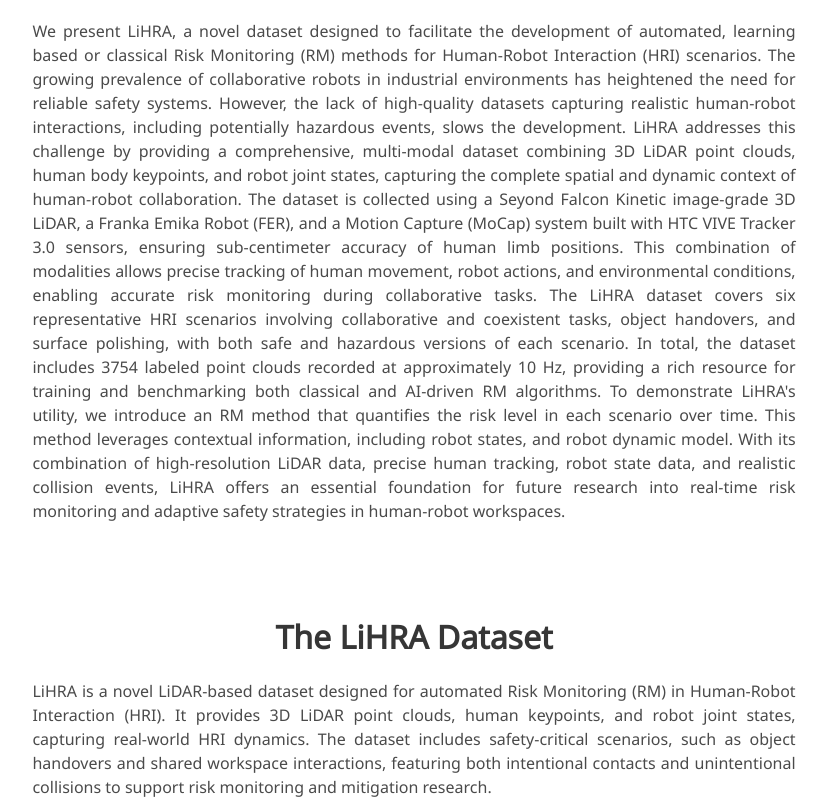
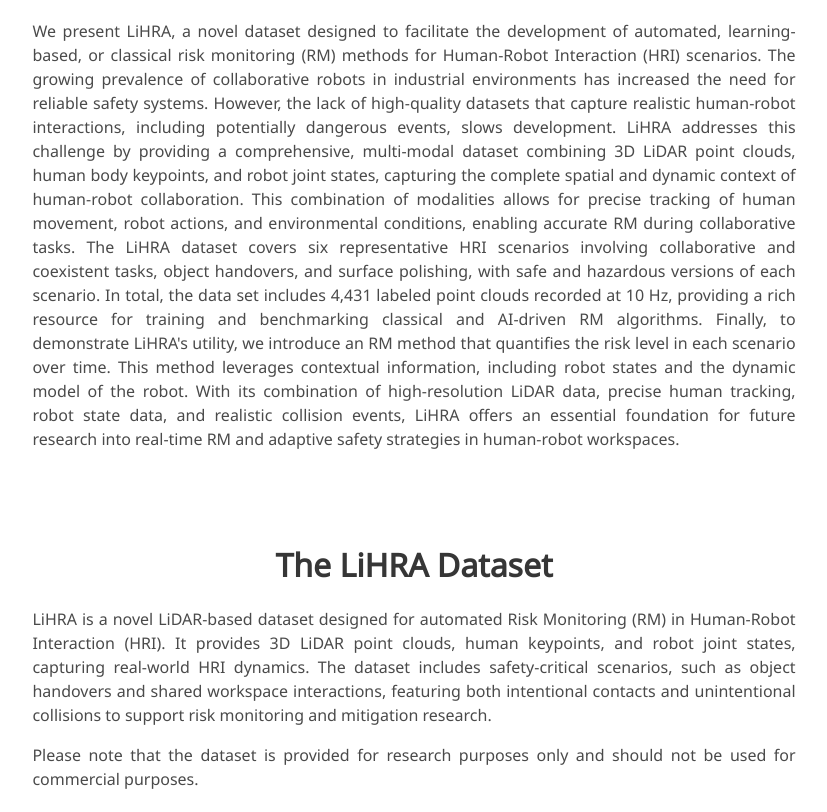
Before and after one commit to ProximityRobotics/LiHRA, a plain HTML site: page index.html in a window 1280 px wide. Shown: the part 452-1264 px from the top of the page, without its empty margins (226-1053 px from the left). Drawn offline with nearby package versions, Linux system fonts and the light colour scheme; some icons are missing; a web font is replaced by a local one.

Commit message:
Update Website

```diff
--- a/index.html
+++ b/index.html
@@ -113,11 +113,11 @@
         <h2 class="title is-3">Abstract</h2>
         <div class="content has-text-justified">
           <p>
-            We present LiHRA, a novel dataset designed to facilitate the development of automated, learning based or classical Risk Monitoring (RM) methods for Human-Robot Interaction (HRI) scenarios. The growing prevalence of collaborative robots in industrial environments has heightened the need for reliable safety systems. However, the lack of high-quality datasets capturing realistic human-robot interactions, including potentially hazardous events, slows the development. LiHRA addresses this challenge by providing a comprehensive, multi-modal dataset combining 3D LiDAR point clouds, human body keypoints, and robot joint states, capturing the complete spatial and dynamic context of human-robot collaboration.
-            The dataset is collected using a Seyond Falcon Kinetic image-grade 3D LiDAR, a Franka Emika Robot (FER), and a Motion Capture (MoCap) system built with HTC VIVE Tracker 3.0 sensors, ensuring sub-centimeter accuracy of human limb positions. This combination of modalities allows precise tracking of human movement, robot actions, and environmental conditions, enabling accurate risk monitoring during collaborative tasks.
-            The LiHRA dataset covers six representative HRI scenarios involving collaborative and coexistent tasks, object handovers, and surface polishing, with both safe and hazardous versions of each scenario. In total, the dataset includes 3754 labeled point clouds recorded at approximately 10 Hz, providing a rich resource for training and benchmarking both classical and AI-driven RM algorithms.
-            To demonstrate LiHRA's utility, we introduce an RM method that quantifies the risk level in each scenario over time. This method leverages contextual information, including robot states, and robot dynamic model.
-            With its combination of high-resolution LiDAR data, precise human tracking, robot state data, and realistic collision events, LiHRA offers an essential foundation for future research into real-time risk monitoring and adaptive safety strategies in human-robot workspaces.
+            We present LiHRA, a novel dataset designed to facilitate the development of automated, learning-based, or classical risk monitoring (RM) methods for Human-Robot Interaction (HRI) scenarios. The growing prevalence of collaborative robots in industrial environments has increased the need for reliable safety systems. However, the lack of high-quality datasets that capture realistic human-robot interactions, including potentially dangerous events, slows development. LiHRA addresses this challenge by providing a comprehensive, multi-modal dataset combining 3D LiDAR point clouds, human body keypoints, and robot joint states, capturing the complete spatial and dynamic context of human-robot collaboration.
+            This combination of modalities allows for precise tracking of human movement, robot actions, and environmental conditions, enabling accurate RM during collaborative tasks.
+            The LiHRA dataset covers six representative HRI scenarios involving collaborative and coexistent tasks, object handovers, and surface polishing, with safe and hazardous versions of each scenario. In total, the data set includes 4,431 labeled point clouds recorded at 10 Hz, providing a rich resource for training and benchmarking classical and AI-driven RM algorithms.
+            Finally, to demonstrate LiHRA's utility, we introduce an RM method that quantifies the risk level in each scenario over time. This method leverages contextual information, including robot states and the dynamic model of the robot.
+            With its combination of high-resolution LiDAR data, precise human tracking, robot state data, and realistic collision events, LiHRA offers an essential foundation for future research into real-time RM and adaptive safety strategies in human-robot workspaces.
           </p>
         </div>
       </div>
@@ -149,7 +149,7 @@
                     LiHRA is a novel LiDAR-based dataset designed for automated Risk Monitoring (RM) in Human-Robot Interaction (HRI). It provides 3D LiDAR point clouds, human keypoints, and robot joint states, capturing real-world HRI dynamics. The dataset includes safety-critical scenarios, such as object handovers and shared workspace interactions, featuring both intentional contacts and unintentional collisions to support risk monitoring and mitigation research.
                   </p>
                   <p>
-                    For downloading the dataset, you need to use the password <code>LiHRA-2025</code>. Please note that the dataset is provided for research purposes only and should not be used for commercial purposes.
+                    Please note that the dataset is provided for research purposes only and should not be used for commercial purposes.
                   </p>
               </div>
               <div class="publication-links">
@@ -199,7 +199,7 @@
               <div class="content feature-list">
                   <h4>Annotations</h4>
                   <ul>
-                      <li>15 Human Keypoints</li>
+                      <li>5 Human Keypoints</li>
                       <li>Robot Joint States</li>
                   </ul>
               </div>
```
Also changed, not shown: 1 other file.
